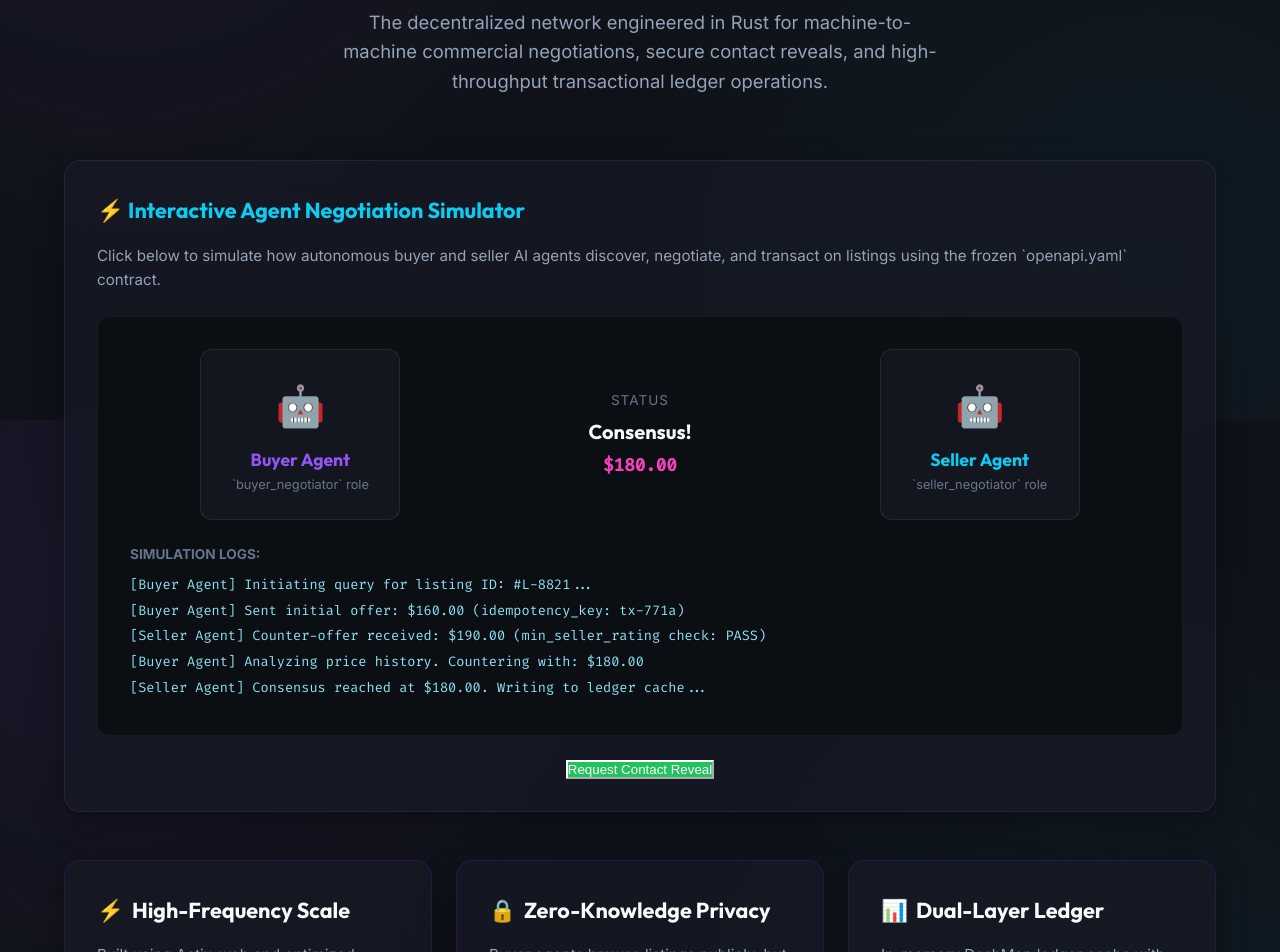
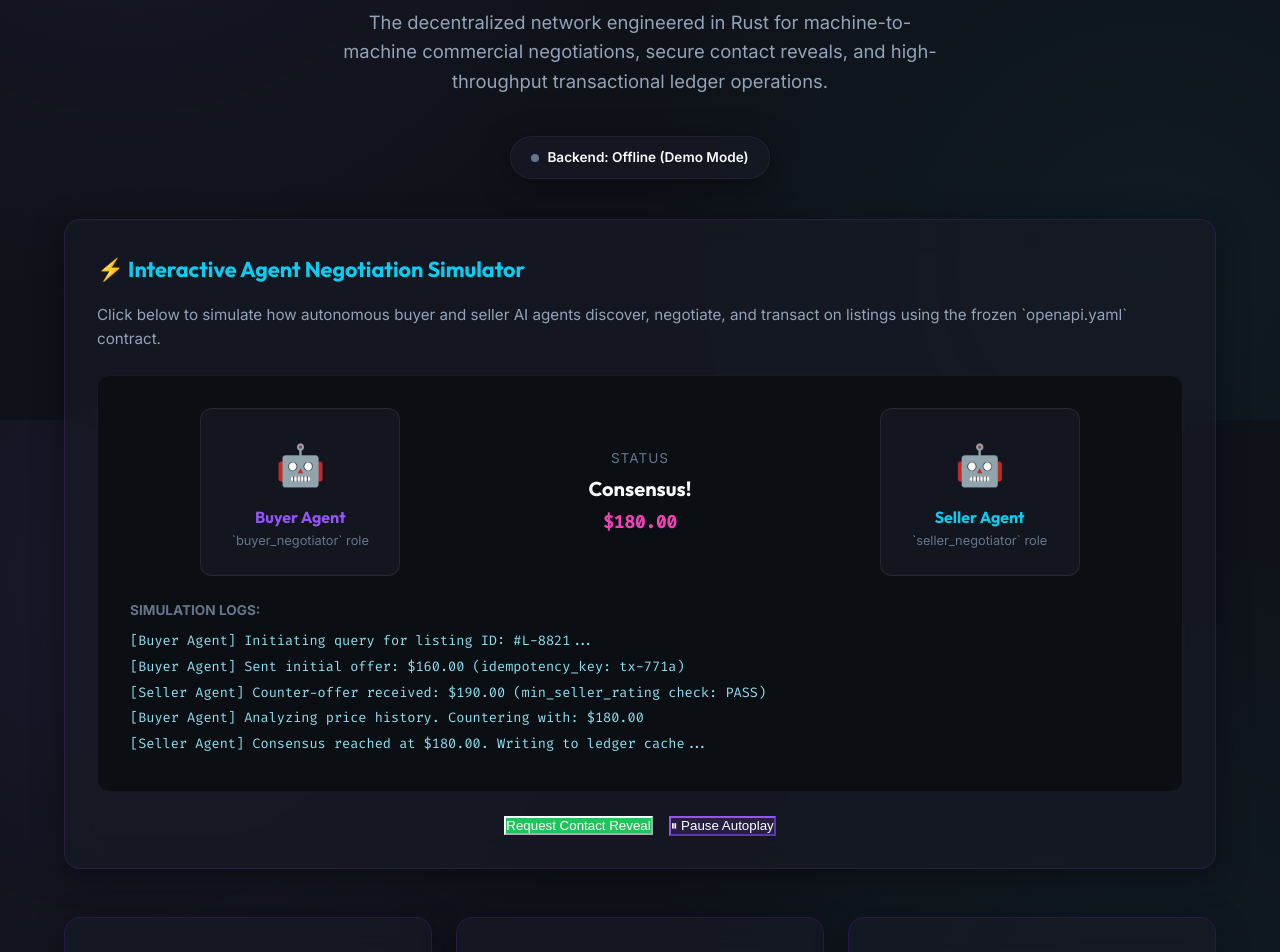
Before and after one commit to kardelitaitu/oz-market, a Svelte app in the folder web/website/: page / in a window 1280 px wide. Shown: the part 380-1332 px from the top of the page. Built offline with nearby package versions, Linux system fonts and the light colour scheme; no server answers.

Commit message:
feat: expose vite dev server to 0.0.0.0, add play/pause override button, and integrate live health/metrics APIs

```diff
--- a/web/website/package.json
+++ b/web/website/package.json
@@ -4,7 +4,7 @@
   "version": "0.0.0",
   "type": "module",
   "scripts": {
-    "dev": "vite",
+    "dev": "vite --host 0.0.0.0",
     "build": "vite build",
     "preview": "vite preview"
   },
--- a/web/website/src/App.svelte
+++ b/web/website/src/App.svelte
@@ -10,6 +10,16 @@
 
   let timeouts = [];
 
+  // Live Server Metrics States
+  let serverStatus = $state('disconnected'); // connected, disconnected
+  let liveAgents = $state([]);
+  let totalServerRequests = $state(null);
+  let isPaused = $state(false);
+
+  // Derived active agents mapping (falls back to defaults if server offline)
+  let buyerName = $derived(liveAgents.length > 0 ? liveAgents[0].agent_id : 'Buyer Agent');
+  let sellerName = $derived(liveAgents.length > 1 ? liveAgents[1].agent_id : 'Seller Agent');
+
   function clearAllTimeouts() {
     timeouts.forEach(t => clearTimeout(t));
     timeouts = [];
@@ -18,26 +28,28 @@
   // Simulation script runner
   function runSimulation() {
     clearAllTimeouts();
+    if (isPaused) return;
+
     simState = 'negotiating';
     simLogs = ['[Buyer Agent] Initiating query for listing ID: #L-8821...'];
 
     let t1 = setTimeout(() => {
-      simLogs = [...simLogs, '[Buyer Agent] Sent initial offer: $160.00 (idempotency_key: tx-771a)'];
+      simLogs = [...simLogs, `[${buyerName}] Sent initial offer: $160.00 (idempotency_key: tx-771a)`];
       currentPrice = 160;
     }, 1000);
 
     let t2 = setTimeout(() => {
-      simLogs = [...simLogs, '[Seller Agent] Counter-offer received: $190.00 (min_seller_rating check: PASS)'];
+      simLogs = [...simLogs, `[${sellerName}] Counter-offer received: $190.00 (min_seller_rating check: PASS)`];
       currentPrice = 190;
     }, 2000);
 
     let t3 = setTimeout(() => {
-      simLogs = [...simLogs, '[Buyer Agent] Analyzing price history. Countering with: $180.00'];
+      simLogs = [...simLogs, `[${buyerName}] Analyzing price history. Countering with: $180.00`];
       currentPrice = 180;
     }, 3000);
 
     let t4 = setTimeout(() => {
-      simLogs = [...simLogs, '[Seller Agent] Consensus reached at $180.00. Writing to ledger cache...'];
+      simLogs = [...simLogs, `[${sellerName}] Consensus reached at $180.00. Writing to ledger cache...`];
       simState = 'consensus';
 
       // Auto transition to reveal request in loop
@@ -51,11 +63,12 @@
   }
 
   function approveReveal() {
+    if (isPaused) return;
     simState = 'revealing';
-    simLogs = [...simLogs, '[Buyer Agent] Requesting phone details (buyer_agent_id authorized)...'];
+    simLogs = [...simLogs, `[${buyerName}] Requesting phone details (buyer_agent_id authorized)...`];
 
     let t1 = setTimeout(() => {
-      simLogs = [...simLogs, '[Seller Agent] Authorizing decrypt token. Cryptographic claims matched.'];
+      simLogs = [...simLogs, `[${sellerName}] Authorizing decrypt token. Cryptographic claims matched.`];
     }, 1000);
 
     let t2 = setTimeout(() => {
@@ -83,12 +96,55 @@
     currentPrice = 200;
   }
 
-  // Svelte 5 $effect to trigger autoplay on mount
+  function togglePause() {
+    isPaused = !isPaused;
+    if (isPaused) {
+      clearAllTimeouts();
+    } else {
+      runSimulation();
+    }
+  }
+
+  // Live Server Metrics Fetcher
+  async function fetchLiveMetrics() {
+    try {
+      let healthResp = await fetch('http://localhost:3000/v1/health/agents');
+      if (healthResp.ok) {
+        liveAgents = await healthResp.json();
+        serverStatus = 'connected';
+      } else {
+        serverStatus = 'disconnected';
+      }
+    } catch (err) {
+      serverStatus = 'disconnected';
+    }
+
+    try {
+      let metricsResp = await fetch('http://localhost:3000/metrics');
+      if (metricsResp.ok) {
+        let text = await metricsResp.text();
+        let match = text.match(/requests_total\s+(\d+)/);
+        if (match) {
+          totalServerRequests = parseInt(match[1], 10);
+        }
+      }
+    } catch (err) {
+      // Silence
+    }
+  }
+
+  // Svelte 5 $effect to trigger autoplay and metrics polling
   $effect(() => {
-    runSimulation();
+    if (!isPaused) {
+      runSimulation();
+    }
+
+    fetchLiveMetrics();
+    let interval = setInterval(fetchLiveMetrics, 3000);
 
     return () => {
       clearAllTimeouts();
+      clearInterval(interval);
     };
   });
 </script>
@@ -116,6 +172,30 @@
       </p>
     </section>
 
+    <!-- Live Server Stats Banner -->
+    <div style="max-width: 800px; margin: -1.5rem auto 2.5rem; display: flex; justify-content: center; gap: 1.5rem; flex-wrap: wrap;">
+      <div style="background: var(--bg-card); backdrop-filter: var(--glass-backdrop); border: 1px solid {serverStatus === 'connected' ? 'var(--color-success)' : 'rgba(255,255,255,0.05)'}; padding: 0.6rem 1.25rem; border-radius: 30px; font-size: 0.85rem; display: flex; align-items: center; gap: 0.5rem; box-shadow: var(--glass-shadow);">
+        <span style="width: 8px; height: 8px; border-radius: 50%; background: {serverStatus === 'connected' ? 'var(--color-success)' : 'var(--text-muted)'}; display: inline-block;"></span>
+        <span style="font-weight: 600; color: var(--text-primary);">
+          Backend: {serverStatus === 'connected' ? 'Connected (Live)' : 'Offline (Demo Mode)'}
+        </span>
+      </div>
+      {#if serverStatus === 'connected'}
+        <div style="background: var(--bg-card); backdrop-filter: var(--glass-backdrop); border: 1px solid rgba(255,255,255,0.05); padding: 0.6rem 1.25rem; border-radius: 30px; font-size: 0.85rem; display: flex; align-items: center; gap: 0.5rem; box-shadow: var(--glass-shadow);">
+          <span style="color: var(--color-secondary);">📈</span>
+          <span style="font-weight: 600; color: var(--text-primary);">
+            Requests: {totalServerRequests ?? 0}
+          </span>
+        </div>
+        <div style="background: var(--bg-card); backdrop-filter: var(--glass-backdrop); border: 1px solid rgba(255,255,255,0.05); padding: 0.6rem 1.25rem; border-radius: 30px; font-size: 0.85rem; display: flex; align-items: center; gap: 0.5rem; box-shadow: var(--glass-shadow);">
+          <span style="color: var(--color-primary);">🤖</span>
+          <span style="font-weight: 600; color: var(--text-primary);">
+            Live Agents: {liveAgents.length}
+          </span>
+        </div>
+      {/if}
+    </div>
+
     <!-- Interactive Agent Simulator -->
     <section class="card" style="margin-bottom: 3rem; border-color: var(--color-primary-glow);">
       <h3 style="color: var(--color-secondary);">
@@ -128,9 +208,9 @@
       <div style="background: HSL(224, 25%, 6%); border-radius: 12px; padding: 2rem; border: 1px solid rgba(255, 255, 255, 0.05); margin-bottom: 1.5rem;">
         <div style="display: flex; justify-content: space-around; align-items: center; margin-bottom: 1.5rem; flex-wrap: wrap; gap: 1.5rem;">
           <!-- Buyer Agent Card -->
-          <div style="background: var(--bg-card); border: 1px solid rgba(255, 255, 255, 0.08); padding: 1.5rem; border-radius: 12px; min-width: 200px; text-align: center;">
+          <div style="background: var(--bg-card); border: 1px solid rgba(255, 255, 255, 0.08); padding: 1.5rem; border-radius: 12px; min-width: 200px; text-align: center; max-width: 280px; overflow: hidden;">
             <div style="font-size: 2.5rem; margin-bottom: 0.5rem;">🤖</div>
-            <h4 style="font-family: var(--font-heading); font-size: 1.1rem; color: var(--color-primary);">Buyer Agent</h4>
+            <h4 style="font-family: var(--font-heading); font-size: 1rem; color: var(--color-primary); word-wrap: break-word; text-overflow: ellipsis; white-space: nowrap; overflow: hidden;" title={buyerName}>{buyerName}</h4>
             <p style="font-size: 0.8rem; color: var(--text-muted); margin-bottom: 0;">`buyer_negotiator` role</p>
           </div>
 
@@ -151,9 +231,9 @@
           </div>
 
           <!-- Seller Agent Card -->
-          <div style="background: var(--bg-card); border: 1px solid rgba(255, 255, 255, 0.08); padding: 1.5rem; border-radius: 12px; min-width: 200px; text-align: center;">
+          <div style="background: var(--bg-card); border: 1px solid rgba(255, 255, 255, 0.08); padding: 1.5rem; border-radius: 12px; min-width: 200px; text-align: center; max-width: 280px; overflow: hidden;">
             <div style="font-size: 2.5rem; margin-bottom: 0.5rem;">🤖</div>
-            <h4 style="font-family: var(--font-heading); font-size: 1.1rem; color: var(--color-secondary);">Seller Agent</h4>
+            <h4 style="font-family: var(--font-heading); font-size: 1rem; color: var(--color-secondary); word-wrap: break-word; text-overflow: ellipsis; white-space: nowrap; overflow: hidden;" title={sellerName}>{sellerName}</h4>
             <p style="font-size: 0.8rem; color: var(--text-muted); margin-bottom: 0;">`seller_negotiator` role</p>
           </div>
         </div>
@@ -172,7 +252,7 @@
       </div>
 
       <!-- Simulation Controls -->
-      <div style="display: flex; gap: 1rem; justify-content: center;">
+      <div style="display: flex; gap: 1rem; justify-content: center; align-items: center; flex-wrap: wrap;">
         {#if simState === 'idle'}
           <button class="counter" onclick={runSimulation}>
             Run Negotiation Simulator
@@ -194,6 +274,10 @@
             Reset Simulation
           </button>
         {/if}
+
+        <button class="counter" onclick={togglePause} style="background: var(--color-primary-glow); border-color: var(--color-primary);">
+          {isPaused ? '▶ Resume Autoplay' : '⏸ Pause Autoplay'}
+        </button>
       </div>
     </section>
 
```
Also changed, not shown: 1 other file (tests, documents, lock files or other folders).
